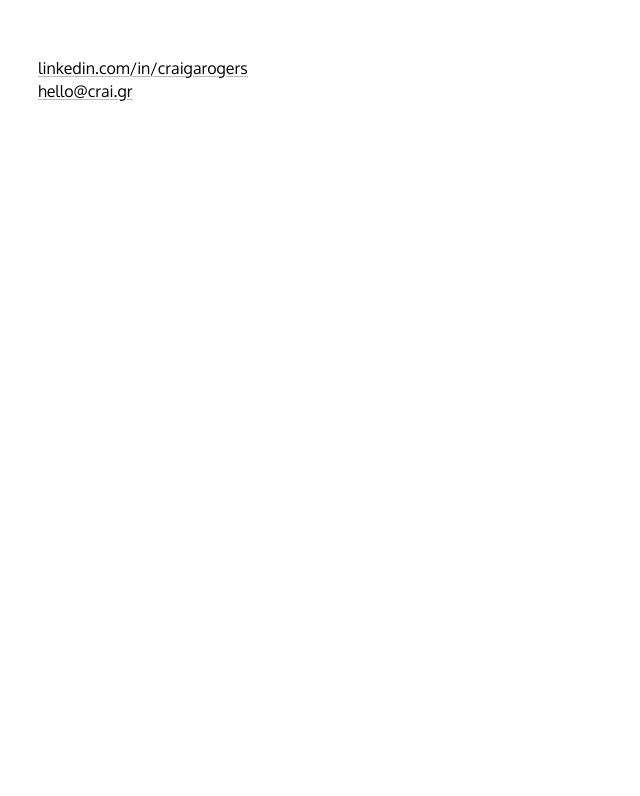
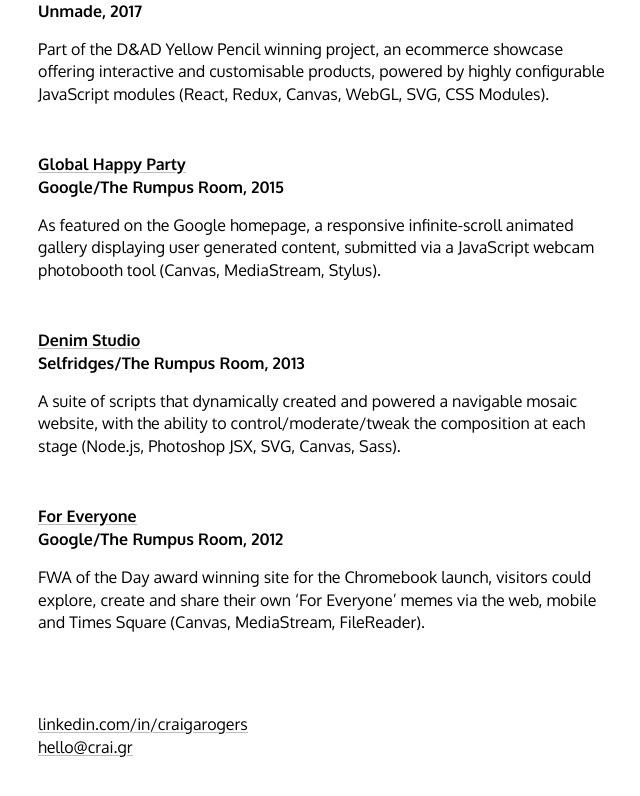
Before and after one commit to twentyrogersc/crai.gr, a Next.js app: page /cv in a window 1280 px wide. Shown: the part 1887-2683 px from the top of the page, without its empty margins (312-952 px from the left). Before the commit the page ends 2029 px from the top, so only its background shows below. Built offline with nearby package versions, Linux system fonts and the light colour scheme.

Commit message:
Copy updates.

```diff
--- a/components/Experience.js
+++ b/components/Experience.js
@@ -7,7 +7,12 @@
     company: 'Tourwriter',
     url: 'https://tourwriter.com/',
     date: 'Oct 2017 - Present',
-    role: 'Lead Developer'
+    role: 'Lead Developer',
+    description: `
+      Leading the development and architecting of a new internal project, involving the integration
+      of real-time data (Websockets) and external api sources (Google Places). Supervised a small
+      team across both the front-end (React, Redux, Material Design) and back-end (Node.js,
+      PostgreSQL) stack, with an emphasis on scalability, code quality and team learning.`
   },
   {
     company: 'Unmade',
--- a/components/Projects.js
+++ b/components/Projects.js
@@ -7,11 +7,41 @@
     name: 'Customisation Editor',
     url: 'https://www.unmade.com/how-it-works/customization-editor/',
     company: 'Unmade',
-    year: '2017',
+    year: 2017,
     description: `
       Part of the D&AD Yellow Pencil winning project, an ecommerce showcase offering interactive and
       customisable products, powered by highly configurable JavaScript modules (React, Redux,
       Canvas, WebGL, SVG, CSS Modules).`
+  },
+  {
+    name: 'Global Happy Party',
+    url: 'https://www.globalhappyparty.com/',
+    company: 'Google/The Rumpus Room',
+    year: 2015,
+    description: `
+      As featured on the Google homepage, a responsive infinite-scroll animated gallery displaying
+      user generated content, submitted via a JavaScript webcam photobooth tool (Canvas,
+      MediaStream, Stylus).`
+  },
+  {
+    name: 'Denim Studio',
+    url: 'https://vimeo.com/71008158',
+    company: 'Selfridges/The Rumpus Room',
+    year: 2013,
+    description: `
+      A suite of scripts that dynamically created and powered a navigable mosaic website, with the
+      ability to control/moderate/tweak the composition at each stage (Node.js, Photoshop JSX, SVG,
+      Canvas, Sass).`
+  },
+  {
+    name: 'For Everyone',
+    url: 'https://vimeo.com/54869645',
+    company: 'Google/The Rumpus Room',
+    year: 2012,
+    description: `
+      FWA of the Day award winning site for the Chromebook launch, visitors could explore, create
+      and share their own ‘For Everyone’ memes via the web, mobile and Times Square (Canvas,
+      MediaStream, FileReader).`
   }
 ]
 
```
